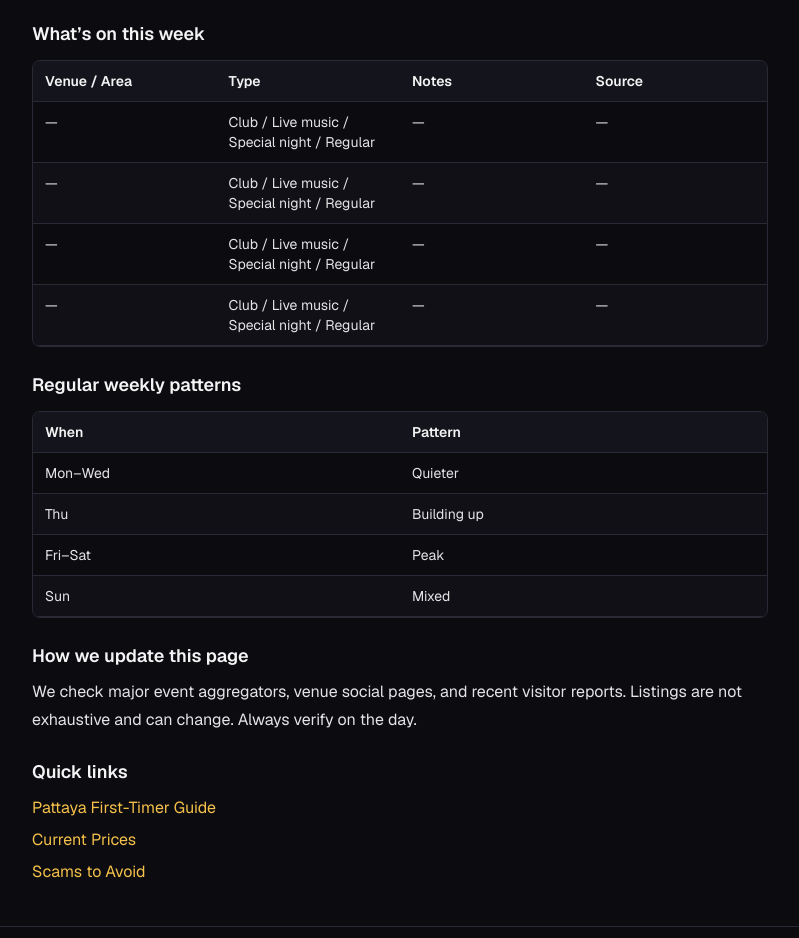
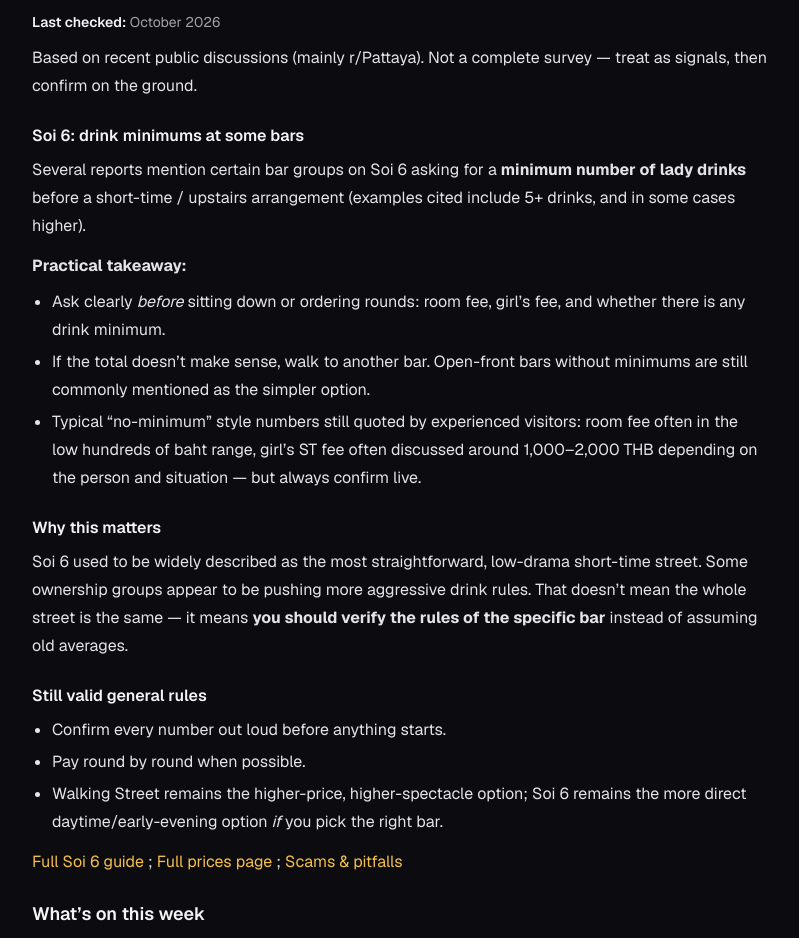
Before and after one commit to ouyowu/thainight-co, a Next.js app: page /pattaya/tonight in a window 1280 px wide. Shown: the part 169-1107 px from the top of the page, without its empty margins (240-1039 px from the left). Built offline with nearby package versions, Linux system fonts and the light colour scheme.

Commit message:
Add Soi 6 visitor-discussion notes to Pattaya Tonight and home

```diff
--- a/app/page.tsx
+++ b/app/page.tsx
@@ -32,6 +32,19 @@ export default function HomePage() {
         No fluff. No paid rankings. Just what actually works.
       </p>
 
+      <p className="mt-6 text-base leading-7 text-zinc-200">
+        Note (Oct 2026): Some Soi 6 bars now ask for lady-drink minimums before ST. Always confirm
+        room fee + girl’s fee + any minimum before you sit down. Details on the{" "}
+        <Link href="/pattaya/tonight/" className="text-accent hover:underline">
+          Pattaya Tonight
+        </Link>{" "}
+        /{" "}
+        <Link href="/pattaya/areas/soi-6/" className="text-accent hover:underline">
+          Soi 6
+        </Link>{" "}
+        pages.
+      </p>
+
       <h2 className="mt-10 text-lg font-semibold">Quick Links</h2>
       <ul className="mt-3 grid gap-2 sm:grid-cols-2">
         {quickLinks.map((link) => (
--- a/app/pattaya/tonight/page.tsx
+++ b/app/pattaya/tonight/page.tsx
@@ -1,3 +1,4 @@
+import { PattayaTonightNotes } from "@/components/PattayaTonightNotes";
 import { TonightGuide } from "@/components/TonightGuide";
 import { pageMeta } from "@/lib/seo";
 
@@ -8,5 +9,9 @@ export const metadata = pageMeta(
 );
 
 export default function PattayaTonightPage() {
-  return <TonightGuide city="Pattaya" />;
+  return (
+    <TonightGuide city="Pattaya">
+      <PattayaTonightNotes />
+    </TonightGuide>
+  );
 }
--- /dev/null
+++ b/components/PattayaTonightNotes.tsx
@@ -0,0 +1,76 @@
+import Link from "next/link";
+
+export function PattayaTonightNotes() {
+  return (
+    <section>
+      <h2 className="text-lg font-semibold text-foreground">Recent notes (visitor discussions)</h2>
+      <p className="mt-2 text-sm text-muted">
+        <span className="font-semibold text-foreground">Last checked:</span> October 2026
+      </p>
+      <p className="mt-3">
+        Based on recent public discussions (mainly r/Pattaya). Not a complete survey — treat as
+        signals, then confirm on the ground.
+      </p>
+
+      <h3 className="mt-6 text-base font-semibold text-foreground">
+        Soi 6: drink minimums at some bars
+      </h3>
+      <p className="mt-2">
+        Several reports mention certain bar groups on Soi 6 asking for a{" "}
+        <strong>minimum number of lady drinks</strong> before a short-time / upstairs arrangement
+        (examples cited include 5+ drinks, and in some cases higher).
+      </p>
+      <p className="mt-3">
+        <strong>Practical takeaway:</strong>
+      </p>
+      <ul className="mt-2 list-disc space-y-1 pl-5">
+        <li>
+          Ask clearly <em>before</em> sitting down or ordering rounds: room fee, girl’s fee, and
+          whether there is any drink minimum.
+        </li>
+        <li>
+          If the total doesn’t make sense, walk to another bar. Open-front bars without minimums are
+          still commonly mentioned as the simpler option.
+        </li>
+        <li>
+          Typical “no-minimum” style numbers still quoted by experienced visitors: room fee often in
+          the low hundreds of baht range, girl’s ST fee often discussed around 1,000–2,000 THB
+          depending on the person and situation — but always confirm live.
+        </li>
+      </ul>
+
+      <h3 className="mt-6 text-base font-semibold text-foreground">Why this matters</h3>
+      <p className="mt-2">
+        Soi 6 used to be widely described as the most straightforward, low-drama short-time street.
+        Some ownership groups appear to be pushing more aggressive drink rules. That doesn’t mean
+        the whole street is the same — it means{" "}
+        <strong>you should verify the rules of the specific bar</strong> instead of assuming old
+        averages.
+      </p>
+
+      <h3 className="mt-6 text-base font-semibold text-foreground">Still valid general rules</h3>
+      <ul className="mt-2 list-disc space-y-1 pl-5">
+        <li>Confirm every number out loud before anything starts.</li>
+        <li>Pay round by round when possible.</li>
+        <li>
+          Walking Street remains the higher-price, higher-spectacle option; Soi 6 remains the more
+          direct daytime/early-evening option <em>if</em> you pick the right bar.
+        </li>
+      </ul>
+
+      <p className="mt-3">
+        <Link href="/pattaya/areas/soi-6/" className="text-accent hover:underline">
+          Full Soi 6 guide
+        </Link>
+        {" ; "}
+        <Link href="/prices/" className="text-accent hover:underline">
+          Full prices page
+        </Link>
+        {" ; "}
+        <Link href="/scams/" className="text-accent hover:underline">
+          Scams & pitfalls
+        </Link>
+      </p>
+    </section>
+  );
+}
--- a/components/TonightGuide.tsx
+++ b/components/TonightGuide.tsx
@@ -1,3 +1,4 @@
+import type { ReactNode } from "react";
 import Link from "next/link";
 import { PageShell } from "@/components/PageShell";
 import { PriceTable } from "@/components/PriceTable";
@@ -20,15 +21,16 @@ const weekly = [
 
 type TonightGuideProps = {
   city: "Bangkok" | "Pattaya";
+  children?: ReactNode;
 };
 
-export function TonightGuide({ city }: TonightGuideProps) {
+export function TonightGuide({ city, children }: TonightGuideProps) {
   const firstTimer =
     city === "Bangkok" ? "/bangkok/first-timer/" : "/pattaya/first-timer/";
 
   return (
     <PageShell title={`Tonight in ${city}`} showUpdated={false}>
-      <p className="text-sm text-muted">Last checked: {LAST_CHECKED}</p>
+      {children ?? <p className="text-sm text-muted">Last checked: {LAST_CHECKED}</p>}
 
       <section>
         <h2 className="text-lg font-semibold text-foreground">What’s on this week</h2>
```
